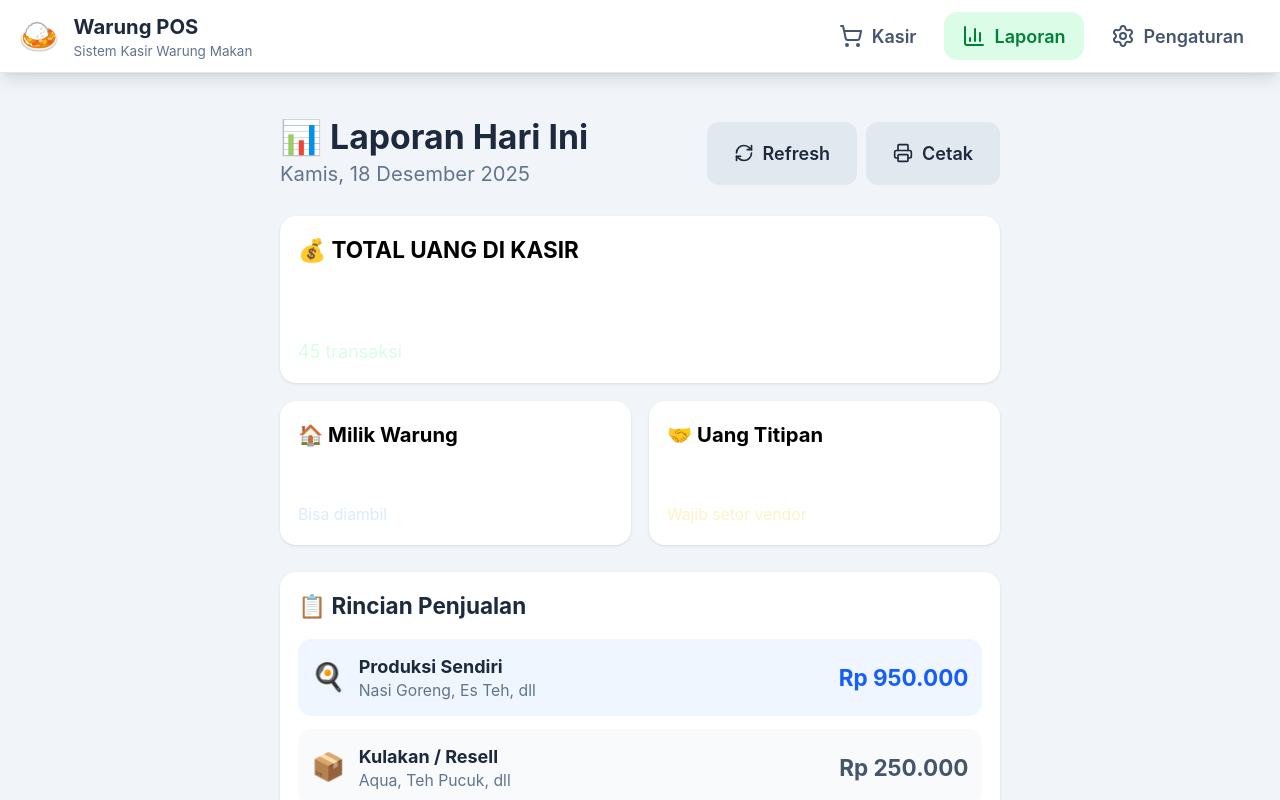
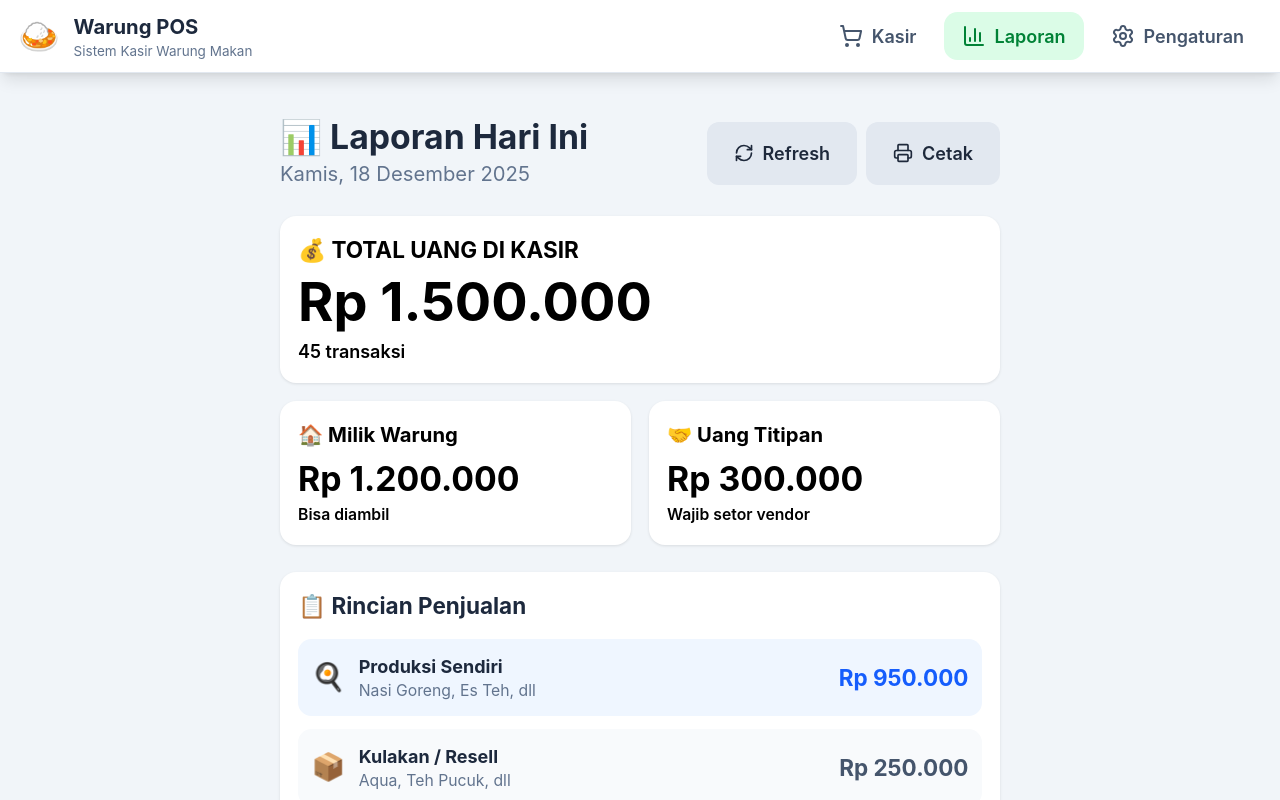
Before and after one commit to nekatdigital/warung-pos, a React (Vite) app: page /laporan in a window 1280 px wide. Shown: the top 800 px of the page. Built offline with nearby package versions, Linux system fonts and the light colour scheme; no server answers.

Commit message:
Fix currency amounts visibility - make bold black
cgen-b54283c6b55d4f4f9e607c94b160c7c0

```diff
--- a/src/components/reports/DailyReport.tsx
+++ b/src/components/reports/DailyReport.tsx
@@ -59,10 +59,10 @@ export function DailyReport({ report, onRefresh, isLoading }: DailyReportProps)
                 {/* Total Revenue */}
                 <div className="card bg-gradient-to-br from-green-500 to-green-600 text-white col-span-2">
                     <p className="text-black font-bold text-xl">💰 TOTAL UANG DI KASIR</p>
-                    <p className="text-5xl font-bold mt-2">
+                    <p className="text-5xl font-bold mt-2 text-black">
                         {formatCurrency(report.total_revenue)}
                     </p>
-                    <p className="text-green-100 mt-2">
+                    <p className="text-black font-semibold mt-2">
                         {report.total_transactions} transaksi
                     </p>
                 </div>
@@ -70,15 +70,15 @@ export function DailyReport({ report, onRefresh, isLoading }: DailyReportProps)
                 {/* Warung Owned */}
                 <div className="card bg-gradient-to-br from-blue-500 to-blue-600 text-white">
                     <p className="text-black font-bold text-lg">🏠 Milik Warung</p>
-                    <p className="text-3xl font-bold mt-2">{formatCurrency(warungOwned)}</p>
-                    <p className="text-blue-100 text-sm mt-1">Bisa diambil</p>
+                    <p className="text-3xl font-bold mt-2 text-black">{formatCurrency(warungOwned)}</p>
+                    <p className="text-black text-sm mt-1 font-semibold">Bisa diambil</p>
                 </div>
 
                 {/* Vendor Owed */}
                 <div className="card bg-gradient-to-br from-amber-500 to-amber-600 text-white">
                     <p className="text-black font-bold text-lg">🤝 Uang Titipan</p>
-                    <p className="text-3xl font-bold mt-2">{formatCurrency(vendorOwed)}</p>
-                    <p className="text-amber-100 text-sm mt-1">Wajib setor vendor</p>
+                    <p className="text-3xl font-bold mt-2 text-black">{formatCurrency(vendorOwed)}</p>
+                    <p className="text-black text-sm mt-1 font-semibold">Wajib setor vendor</p>
                 </div>
             </div>
 
```
